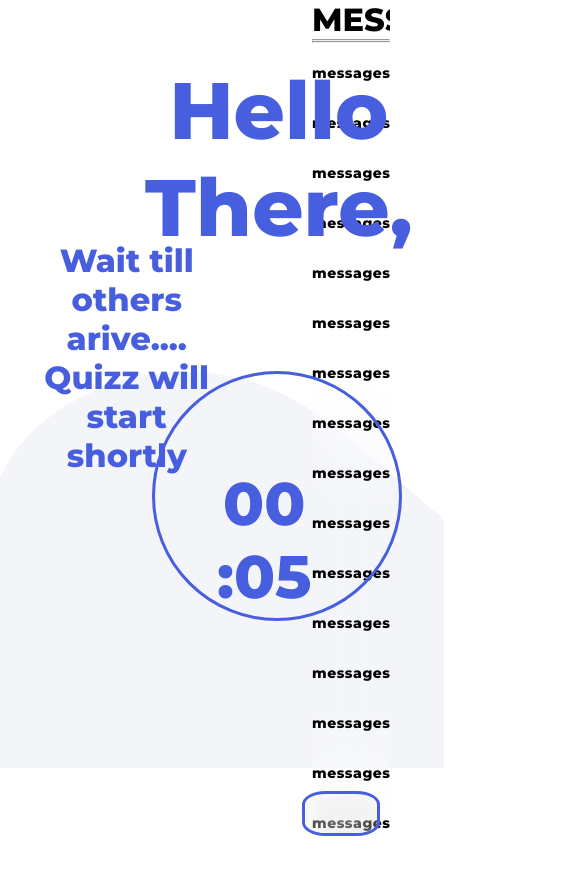
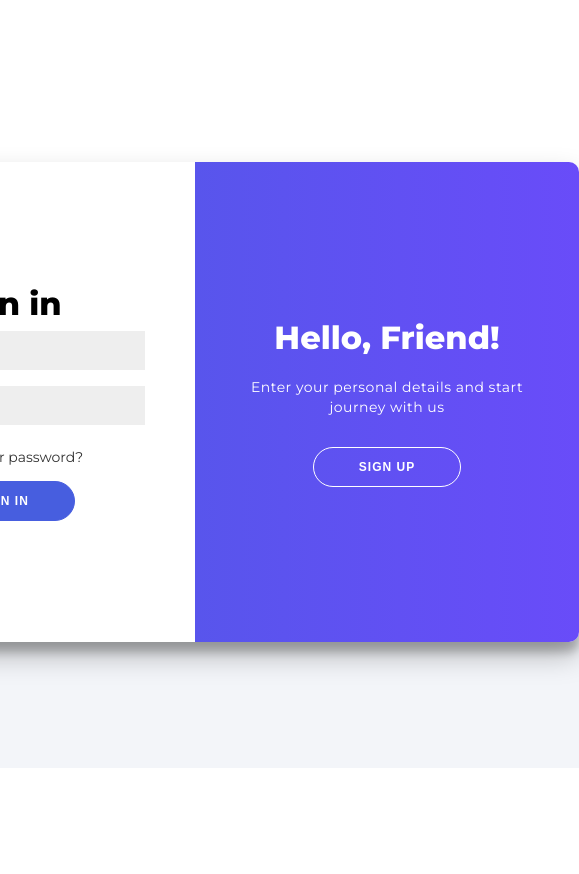
Before and after one commit to mlsacbvp/quiz-webapp-client, a React (Create React App) app: page / in a window 390 px wide. Shown: the whole page, 579 px wide, since content can reach past the window. Built offline with nearby package versions, Linux system fonts and the light colour scheme.

Commit message:
worked on responsiveness and scrollbar

```diff
--- a/package.json
+++ b/package.json
@@ -11,6 +11,7 @@
     "@testing-library/user-event": "^13.5.0",
     "axios": "^1.1.2",
     "classnames": "^2.3.2",
+    "particles.js": "^2.0.0",
     "react": "^18.2.0",
     "react-dom": "^18.2.0",
     "react-scripts": "^5.0.1",
--- a/public/index.html
+++ b/public/index.html
@@ -25,6 +25,10 @@
       Learn how to configure a non-root public URL by running `npm run build`.
     -->
     <title>Quizzy App</title>
+
+    <style>
+
+    </style>
   </head>
   <body>
     <noscript>You need to enable JavaScript to run this app.</noscript>
--- a/src/App.js
+++ b/src/App.js
@@ -5,10 +5,11 @@ import SignUp from "./pages/SignUp/SignUp";
 import Waiting from "./pages/Waiting/Waiting";
 import Result from "./pages/Result/Result";
 import QuizClient from "./pages/QuizOngoing/quizpage";
-import Lounge from "./components/Lounge";
+import Lounge from "./components/Lounge/Lounge";
+import Login from "./components/Login";
 
 function App() {
-    return <Lounge/>;
+    return <SignUp/>;
 }
 
 export default App;
--- a/src/components/Login.css
+++ b/src/components/Login.css
@@ -15,7 +15,7 @@ body {
   margin: -20px 0 50px;
 }
 
-h1 {
+.crAcc {
   font-weight: bold;
   margin: 0;
 }
--- a/src/components/Login.js
+++ b/src/components/Login.js
@@ -21,7 +21,7 @@ export default class Login extends Component {
       <div id="container" class={`container ${classes}`}>
         <div class="form-container sign-up-container">
           <form action="#">
-            <h1>Create Account</h1>
+            <h1 className="crAcc">Create Account</h1>
             {/* <div class="social-container">
                     <a href="www.facebook.com" class="social">
                       <i class="fab fa-facebook-f"></i>
--- a/src/components/Lounge.js
+++ /dev/null
@@ -1,94 +0,0 @@
-import React, { useState,useEffect } from 'react';
-// import Home from '../pages/Home/Home';
-import "./Lounge.css";
-import Home from '../pages/Home/Home';
-
-var timer;
-var count;
-function rethome(){
-    return()=><Home/>
-}
-function Lounge({curr}){
-    const [second,setsecond]=useState(0);
-    const [minute,setminute]=useState(0);
-    const [countm,setcountm]=useState("");
-    const [counts,setcounts]=useState("");
-    useEffect(()=>{
-        timer= setInterval(()=>{
-            setsecond(second+1);
-            if(minute<9){
-                setcountm("0");
-            }
-            else{
-                setcountm("");
-            }
-            if(second<9){
-                setcounts("0");
-            }
-            else{
-                setcounts("");
-            }
-        if(second===59){
-            setminute(minute+1);
-
-
-            setsecond(0);
-        }},1000)
-     return()=>clearInterval(timer);
-    }
-    );
-
-
-
-    return(
-        <div>
-    <div className="srol scroll scrollbar">
-        <h1 className='msg msgTitle'>MESSAGES</h1>
-        <hr></hr>
-        <hr></hr>
-
-
-
-        <h3 className='messegeBox'><p className='msg'>messages</p></h3>
-        <h3 className='messegeBox'><p className='msg'>messages</p></h3>
-        <h3 className='messegeBox'><p className='msg'>messages</p></h3>
-        <h3 className='messegeBox'><p className='msg'>messages</p></h3>
-        <h3 className='messegeBox'><p className='msg'>messages</p></h3>
-        <h3 className='messegeBox'><p className='msg'>messages</p></h3>
-        <h3 className='messegeBox'><p className='msg'>messages</p></h3>
-        <h3 className='messegeBox'><p className='msg'>messages</p></h3>
-        <h3 className='messegeBox'><p className='msg'>messages</p></h3>
-        <h3 className='messegeBox'><p className='msg'>messages</p></h3>
-        <h3 className='messegeBox'><p className='msg'>messages</p></h3>
-        <h3 className='messegeBox'><p className='msg'>messages</p></h3>
-        <h3 className='messegeBox'><p className='msg'>messages</p></h3>
-        <h3 className='messegeBox'><p className='msg'>messages</p></h3>
-        <h3 className='messegeBox'><p className='msg'>messages</p></h3>
-        <h3 className='messegeBox'><p className='msg'>messages</p></h3>
-        <h3 className='messegeBox'><p className='msg'>messages</p></h3>
-        <h3 className='messegeBox'><p className='msg'>messages</p></h3>
-        <h3 className='messegeBox'><p className='msg'>messages</p></h3>
-    </div>
-        <form>
-        <label>
-          <input className='textbox' type="text" />
-        </label>
-        {/* <input type="submit" value="Submit" /> */}
-      </form>
-            <h1 className='text hello glow'>Hello There,</h1>
-            <div className='waitingText'>
-            <h1 className='text wait'>Wait till others arive....</h1>
-            <h1 className='text wait'>Quizz will start shortly</h1>
-            </div>
-            <div className='cover'>
-
-            <div className='timerspn'>
-
-            </div>
-            <h1 className='text timer'>{countm}{minute} :{counts}{second}</h1>
-
-            {/* <button>HOME</button> */}
-        </div></div>
-    );
-}
-export default Lounge;
--- a/src/components/Lounge.css
+++ b/src/components/Lounge/Lounge.css
@@ -2,22 +2,35 @@
     color: #475edf;
     text-align: center;
 }
+.main{
+    margin: 0px;
+}
  .hello{
-    position: absolute;
-    top:30px;
+    font-size: 5rem;
+    /* position: absolute;
+    top:2rem;
     left: 29%;
     font-size: 5rem;
-    padding: 2rem;
+    padding: 2rem; */
+}
+.box{
+    position: absolute;
+    top:12%;
+    right: 32%;
+    /* margin: 0px; */
 }
 .waitingText{
-    position: absolute;
+    /* position: absolute;
     padding: 30px;
     top:25%;
-    right:35%
+    right:35% */
 }
 .msg{
 
-    color: black;
+    color:#475edf;
+}
+.msgTitle{
+    color: #475edf;
 }
 .srol{
     height: 100%;
@@ -25,17 +38,10 @@
     overflow-y: scroll;
     scrollbar-width: 10px;
 }
-.scroll::-webkit-scrollbar{
-    width: 10px;
-  }
-.scroll::-webkit-scrollbar-thumb{
-    border-radius: 50px;
-    background-color: #475edf;
-    background: linear-gradient(#576ce0,rgb(113, 122, 218),#475edf );
-}
+
 .scroll::-webkit-scrollbar-track{
     backdrop-filter: blur(50px);
-  }
+}
 
 .msgTitle{
     /* padding:20px 10px 10px 10px; */
@@ -71,7 +77,7 @@
     right: 0px;
     top: 0px;
     margin: 0px;
-    padding: 0;
+    padding: 10px;
     backdrop-filter: blur(40px);
 }
 .textbox{
@@ -87,3 +93,32 @@
     border-radius: 30%;
 
 }
+.aninmateit{
+    position: absolute;
+    transform: translateX(180deg);
+    height: 100%;
+    width: 30%;
+    bottom: 0rem;
+    left: 0rem;
+}
+@media (max-width: 900px) {
+
+    .box{
+        position: absolute;
+        top :2rem;
+        right: 1rem;
+        padding-left:35px ;
+        font-size: 0.75rem;
+    }
+    .timer{
+        position: static;
+        display:inline-flex;
+        right: 20px;
+
+    }
+    .timerspn{
+        position: relative;
+        top: 230px;
+        left: 14%;
+    }
+  }
--- /dev/null
+++ b/src/components/Lounge/Lounge.js
@@ -0,0 +1,66 @@
+import React, { useState,useEffect } from 'react';
+// import Home from '../pages/Home/Home';
+import "./Lounge.css";
+import 'particles.js'
+import Home from '../../pages/Home/Home';
+
+var timer;
+
+
+function rethome(){
+    return()=><Home/>
+}
+function Lounge({curr}){
+    const [second,setsecond]=useState(0);
+    const [minute,setminute]=useState(0);
+    const [countm,setcountm]=useState("");
+    const [counts,setcounts]=useState("");
+    useEffect(()=>{
+        timer= setInterval(()=>{
+            setsecond(second+1);
+            if(minute<9){
+                setcountm("0");
+            }
+            else{
+                setcountm("");
+            }
+            if(second<9){
+                setcounts("0");
+            }
+            else{
+                setcounts("");
+            }
+        if(second===59){
+            setminute(minute+1);
+
+
+            setsecond(0);
+        }},1000)
+     return()=>clearInterval(timer);
+    }
+    );
+
+
+
+    return(
+        <div className='main'>
+
+            {/* <img className='aninmateit' src="https://i.gifer.com/XVnx.gif"></img> */}
+            <div className='box'>
+            <h1 className='text hello glow g-col-12'>Hello There,</h1>
+            <div className='waitingText'>
+            <h1 className='text wait g-col-4'>Wait till others arive....</h1>
+            <h1 className='text wait g-col-4'>Quizz will start shortly</h1>
+            </div>
+            </div>
+            <div className='cover'>
+
+            <div className='timerspn'>
+
+            </div>
+            <h1 className='text timer'>{countm}{minute} :{counts}{second}</h1>
+        </div>
+        </div>
+    );
+}
+export default Lounge;
--- a/src/index.css
+++ b/src/index.css
@@ -11,3 +11,13 @@ code {
   font-family: source-code-pro, Menlo, Monaco, Consolas, 'Courier New',
     monospace;
 }
+
+::-webkit-scrollbar{
+width: 10px;
+
+}
+::-webkit-scrollbar-thumb{
+border-radius: 50px;
+background-color: #475edf;
+background: linear-gradient(#0026ff,rgb(113, 122, 218),#8897eb,#082dff);
+}
--- a/src/pages/Waiting/Waiting.js
+++ b/src/pages/Waiting/Waiting.js
@@ -1,5 +1,5 @@
 import React from 'react';
-import Lounge from '../../components/Lounge';
+import Lounge from '../../components/Lounge/Lounge';
 
 function Waiting(){
     return(
```
Also changed, not shown: src/components/Lounge/media/animation.gif (added), 1 other file (tests, documents, lock files or other folders).
